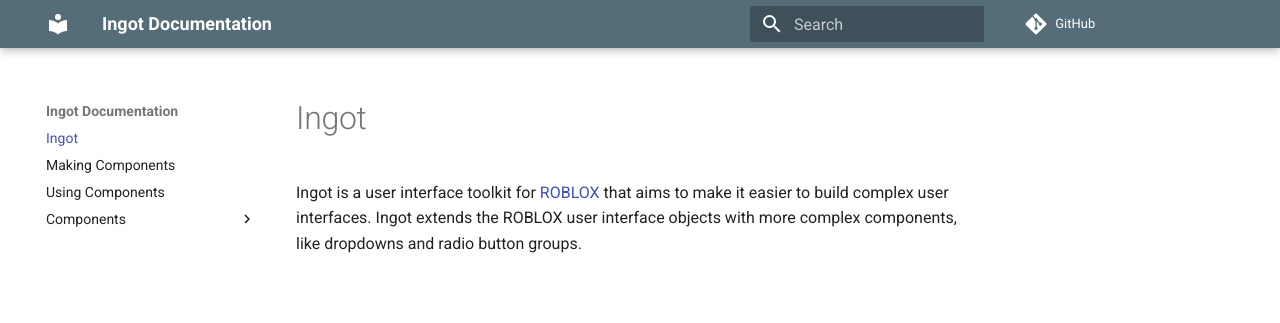
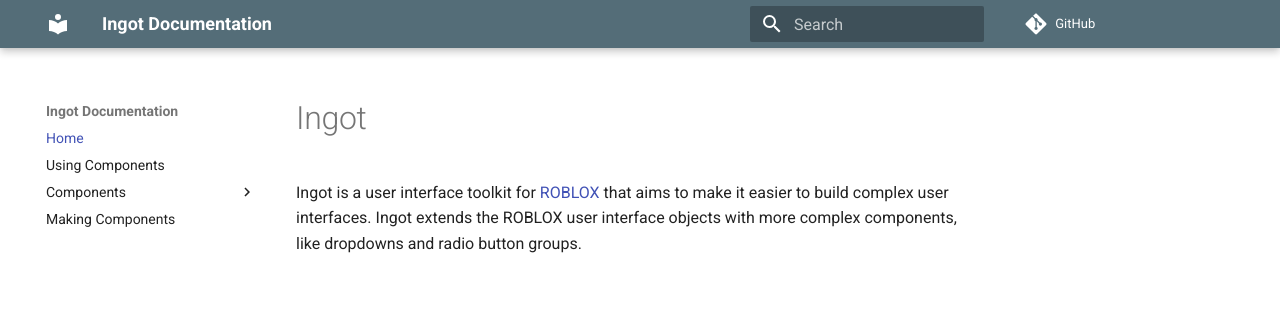
Before and after one commit to MemoryPenguin/RbxIngot, an MkDocs documentation site: the page built from Documentation/docs/index.md, in a window 1280 px wide. Shown: the top 323 px of the page. Built offline with MkDocs 1.6.1 and Material for MkDocs 9.7.7, drawn with Linux system fonts in a browser that asks for light colours; comment, search, counter and statistics services are not loaded; old or Windows-style settings are respelled for this version of MkDocs; some of the changed lines change nothing that is shown.

Commit message:
manual pages specification

```diff
--- a/Documentation/mkdocs.yml
+++ b/Documentation/mkdocs.yml
@@ -8,9 +8,17 @@
 repo_name: 'GitHub'
 repo_url: 'https://github.com/MemoryPenguin/RbxIngot'
 
-# Documentation and theme
+# Directory and theme
 docs_dir: 'docs'
 theme: 'material'
+
+# Pages
+pages:
+  - Home: 'index.md'
+  - Using Components: 'using.md'
+  - Components:
+    - 'Dropdown': 'components/dropdown.md'
+  - Making Components: 'making.md'
 
 # Options
 extra:
```
